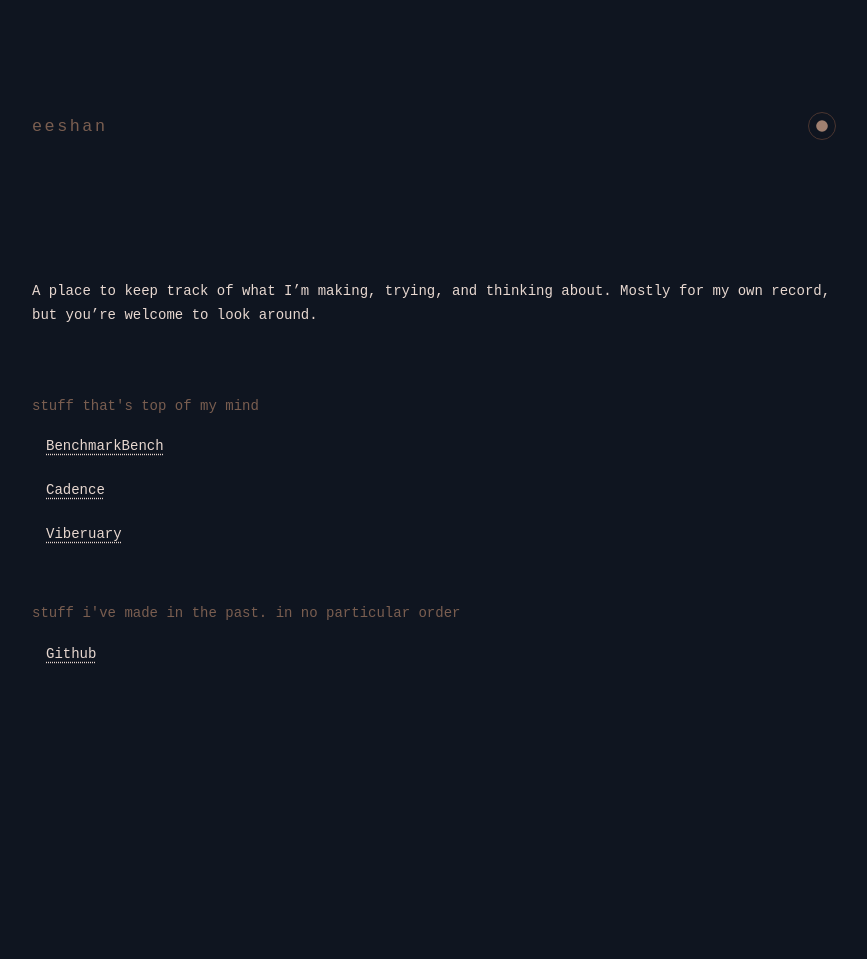
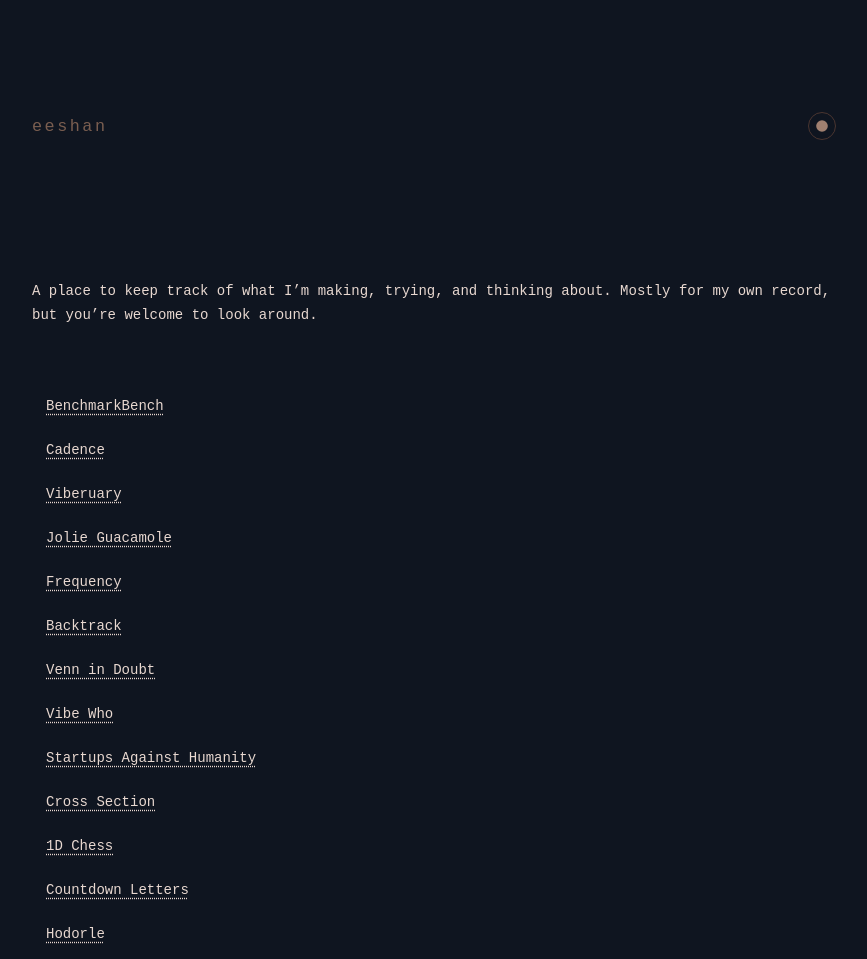
Before and after one commit to OhLookCake/eeshan, a plain HTML site: page index.html in a window 1280 px wide. Shown: the whole page, without its empty margins (206-1073 px from the left). Before the commit the page ends 800 px from the top, so only its background shows below. Drawn offline with Linux system fonts and the light colour scheme.

Commit message:
Unify homepage projects in a tagged flat list

```diff
--- a/index.html
+++ b/index.html
@@ -15,21 +15,36 @@
     </header>
     <main>
         <p class="home-intro">A place to keep track of what I’m making, trying, and thinking about. Mostly for my own record, but you’re welcome to look around.</p>
-        <section aria-labelledby="top-of-mind">
-            <h2 id="top-of-mind">stuff that's top of my mind</h2>
-            <ul class="home-list">
-                <li><a href="https://benchmarkbench.pages.dev">BenchmarkBench</a></li>
-                <li><a href="https://github.com/OhLookCake/cadence">Cadence</a></li>
-                <li><a href="https://viberuary.pages.dev">Viberuary</a></li>
-            </ul>
-        </section>
-        <section aria-labelledby="past-work">
-            <h2 id="past-work">stuff I've made in the past. in no particular order</h2>
-            <ul class="home-list">
-                <li><a href="https://github.com/OhLookCake">Github</a></li>
-            </ul>
-        </section>
+        <ul id="projects" class="category-list"></ul>
     </main>
+    <script>
+        // Add projects here: { name, url, tags: ["tag-name"] }
+        var projects = [
+            { name: "BenchmarkBench", url: "https://benchmarkbench.pages.dev", tags: ["AI", "LLM", "benchmarks"] },
+            { name: "Cadence", url: "https://github.com/OhLookCake/cadence", tags: ["MacOS", "utility", "scheduling"] },
+            { name: "Viberuary", url: "https://viberuary.pages.dev", tags: ["AI", "vibe-coding"] },
+            { name: "Jolie Guacamole", url: "games/jolie-guacamole", tags: ["games", "social-games"] },
+            { name: "Frequency", url: "games/frequency", tags: ["games", "social-games"] },
+            { name: "Backtrack", url: "games/backtrack", tags: ["games", "social-games"] },
+            { name: "Venn in Doubt", url: "games/venn-in-doubt", tags: ["games", "social-games"] },
+            { name: "Vibe Who", url: "games/vibewho", tags: ["games", "social-games"] },
+            { name: "Startups Against Humanity", url: "games/startups-against-humanity", tags: ["games", "social-games"] },
+            { name: "Cross Section", url: "games/cross-section", tags: ["games", "1p-games"] },
+            { name: "1D Chess", url: "games/1d-chess", tags: ["games", "1p-games"] },
+            { name: "Countdown Letters", url: "games/letters-practice", tags: ["games", "1p-games"] },
+            { name: "Hodorle", url: "games/hodorle", tags: ["games", "1p-games"] },
+        ];
+
+        var container = document.getElementById('projects');
+        projects.forEach(function(project) {
+            var item = document.createElement('li');
+            var link = document.createElement('a');
+            link.href = project.url;
+            link.textContent = project.name;
+            item.appendChild(link);
+            container.appendChild(item);
+        });
+    </script>
     <script src="theme.js"></script>
     <script data-goatcounter="https://cakester.goatcounter.com/count"
             async src="//gc.zgo.at/count.js"></script>
```
